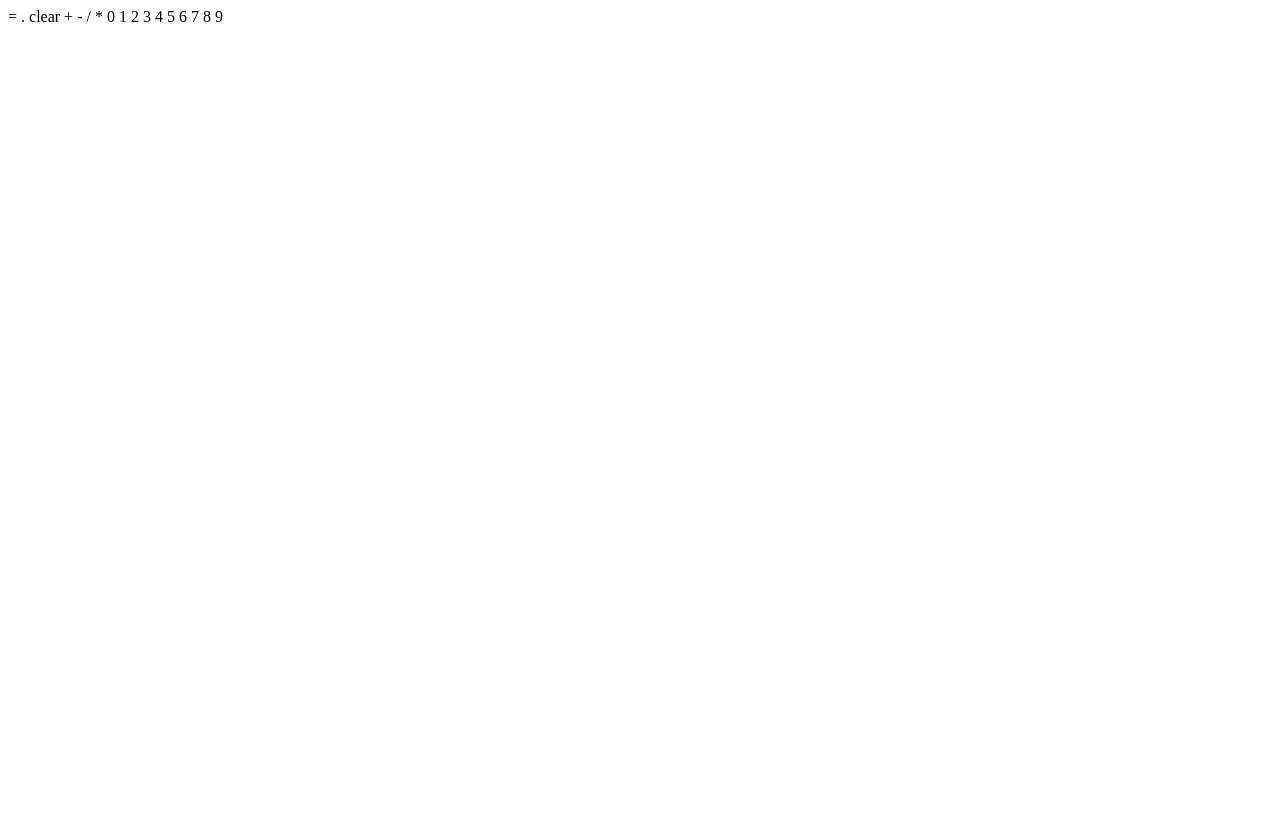
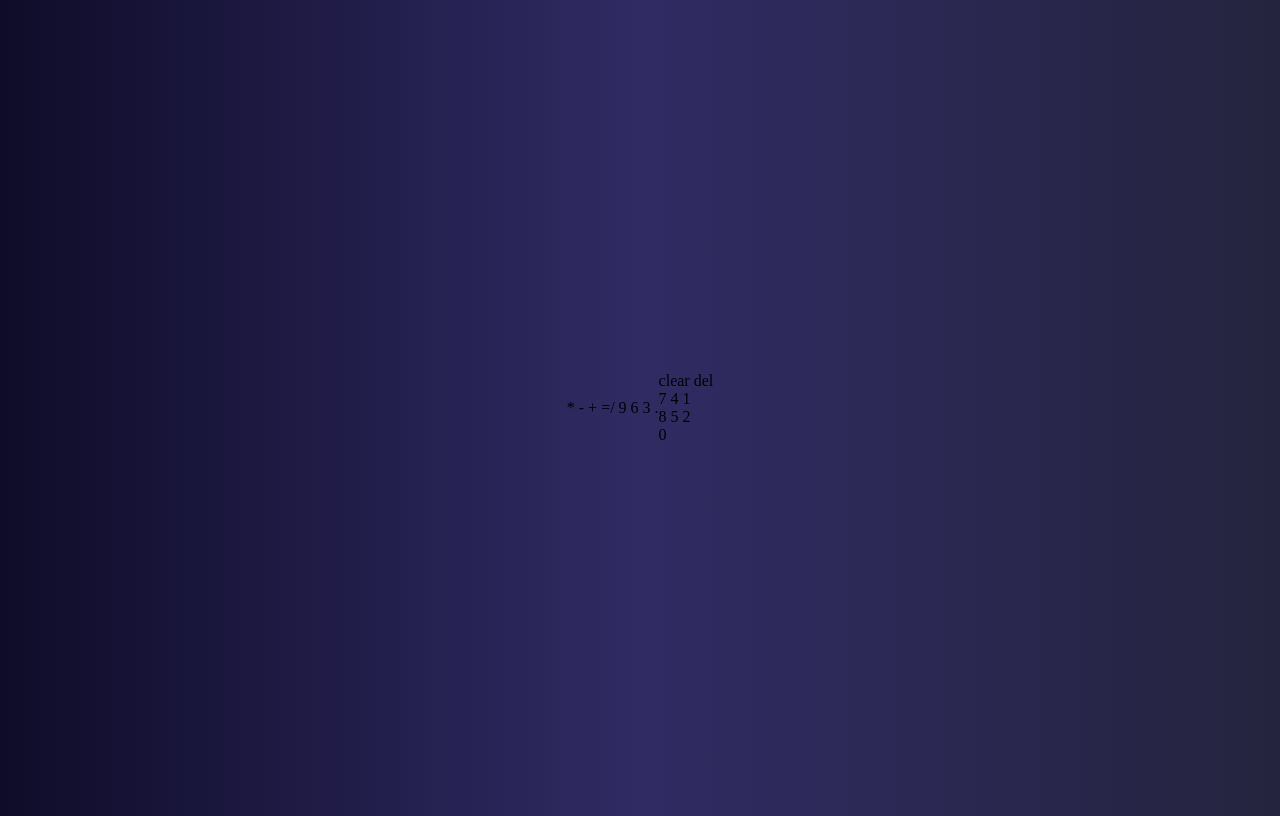
Before and after one commit to EdwardIY/Calculator, a plain HTML site: page index.html in a window 1280 px wide. Drawn offline with Linux system fonts and the light colour scheme.

Commit message:
Started css

```diff
--- a/index.css
+++ b/index.css
@@ -0,0 +1,13 @@
+body {
+    height: 100vh;
+    background-image: linear-gradient(to right, #0f0c29, #302b63, #24243e);
+    display: flex;
+    align-items: center;
+    justify-content: center;
+}
+
+body .Calculator {
+    display: flex;
+    align-items: center;
+    justify-content: center;
+}
--- a/index.html
+++ b/index.html
@@ -5,27 +5,46 @@
     <meta http-equiv="X-UA-Compatible" content="IE=edge">
     <meta name="viewport" content="width=device-width, initial-scale=1.0">
     <title>Document</title>
+    <link rel="stylesheet" href="./index.css">
     <!-- <script defer src="https://cdn.freecodecamp.org/testable-projects-fcc/v1/bundle.js"></script> -->
 </head>
 <body>
     <section class="Calculator">
-        <span id="equals">=</span>
-        <span id="decimal">.</span>
-        <span id="clear">clear</span>
-        <span id="add">+</span>
-        <span id="subtract">-</span>
-        <span id="divide">/</span>
-        <span id="multiply">*</span>
-        <span id="zero">0</span>
-        <span id="one">1</span>
-        <span id="two">2</span>
-        <span id="three">3</span>
-        <span id="four">4</span>
-        <span id="five">5</span>
-        <span id="six">6</span>
-        <span id="seven">7</span>
-        <span id="eight">8</span>
-        <span id="nine">9</span>
+        <div>
+            <span id="multiply">*</span>
+            <span id="subtract">-</span>
+            <span id="add">+</span>
+            <span id="equals">=</span>
+        </div>
+        <div>
+            <span id="divide">/</span>
+            <span id="nine">9</span>
+            <span id="six">6</span>
+            <span id="three">3</span>
+            <span id="decimal">.</span>
+        </div>
+        <div>
+            <div>
+                <span id="clear">clear</span>
+                <span id="del">del</span>
+            </div>
+
+            <div>
+                <div>
+                    <span id="seven">7</span>
+                    <span id="four">4</span>
+                    <span id="one">1</span>
+                </div>
+                <div>
+                    <span id="eight">8</span>
+                    <span id="five">5</span>
+                    <span id="two">2</span>
+                </div>
+                <div id="zero">0</div>
+            </div>
+        </div>
+
+
         <div id="display"></div>
         <div id="mem"></div>
     </section>
```
